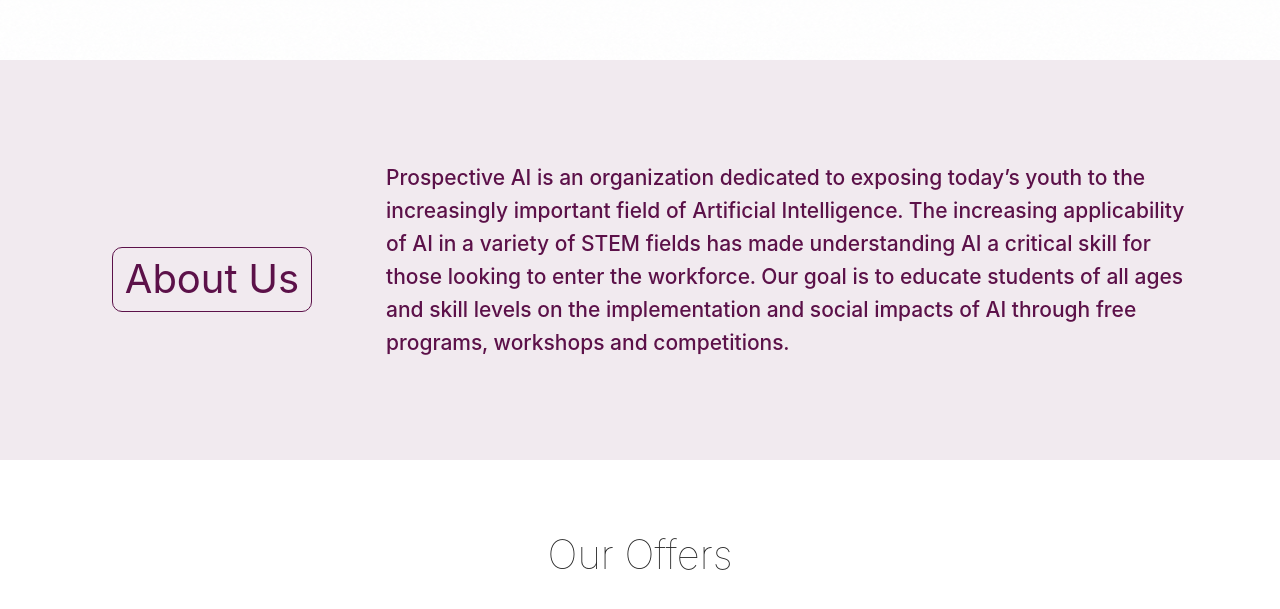
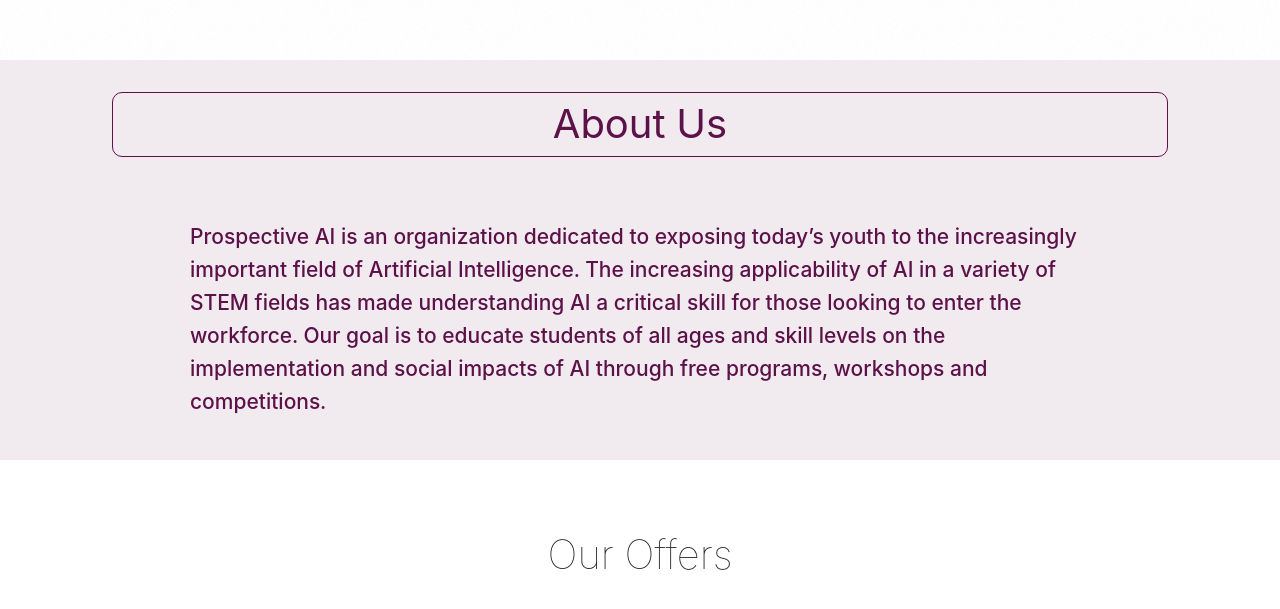
Before and after one commit to akaashkolluri/prospective-ai, a Next.js app: page / in a window 1280 px wide. Shown: the part 731-1340 px from the top of the page. Built offline with nearby package versions, Linux system fonts and the light colour scheme.

Commit message:
fixed about button styling

```diff
--- a/pages/index.js
+++ b/pages/index.js
@@ -20,7 +20,7 @@
 
           <div className={styles.missionContainer}>
             <a href=""> About Us</a>
-            <h2 style={{ margin: 10, backgroundColor: "#00000000" }}>
+            <h2 style={{ backgroundColor: "#00000000" }}>
               Prospective AI is an organization dedicated to exposing today’s
               youth to the increasingly important field of Artificial
               Intelligence. The increasing applicability of AI in a variety of
@@ -29,8 +29,6 @@
               all ages and skill levels on the implementation and social impacts
               of AI through free programs, workshops and competitions.
             </h2>
-
-            <p style={{ flex: 1 }} />
           </div>
           <p style={{ height: 50 }} />
           <h2 style={{ fontSize: 40, fontWeight: 25 }}> Our Offers </h2>
--- a/styles/Home.module.css
+++ b/styles/Home.module.css
@@ -32,7 +32,7 @@
 
 .missionContainer h2 {
   color: #5c1149;
-  max-width: 800px;
+  max-width: 900px;
   min-width: 200px;
 }
 
@@ -41,7 +41,7 @@
   flex: 1;
   margin-left: 5vw;
   margin-right: 5vw;
-  margin-top: 3vw;
+
   padding: rem;
   text-align: center;
   color: #5c1149;
```
